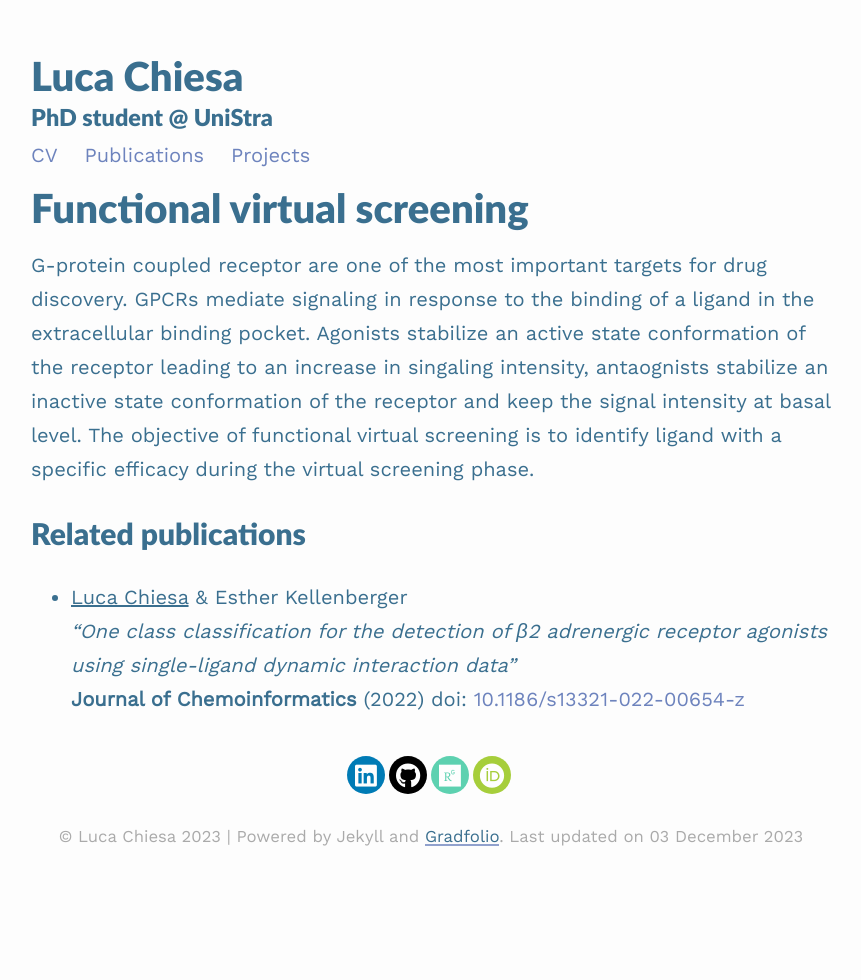
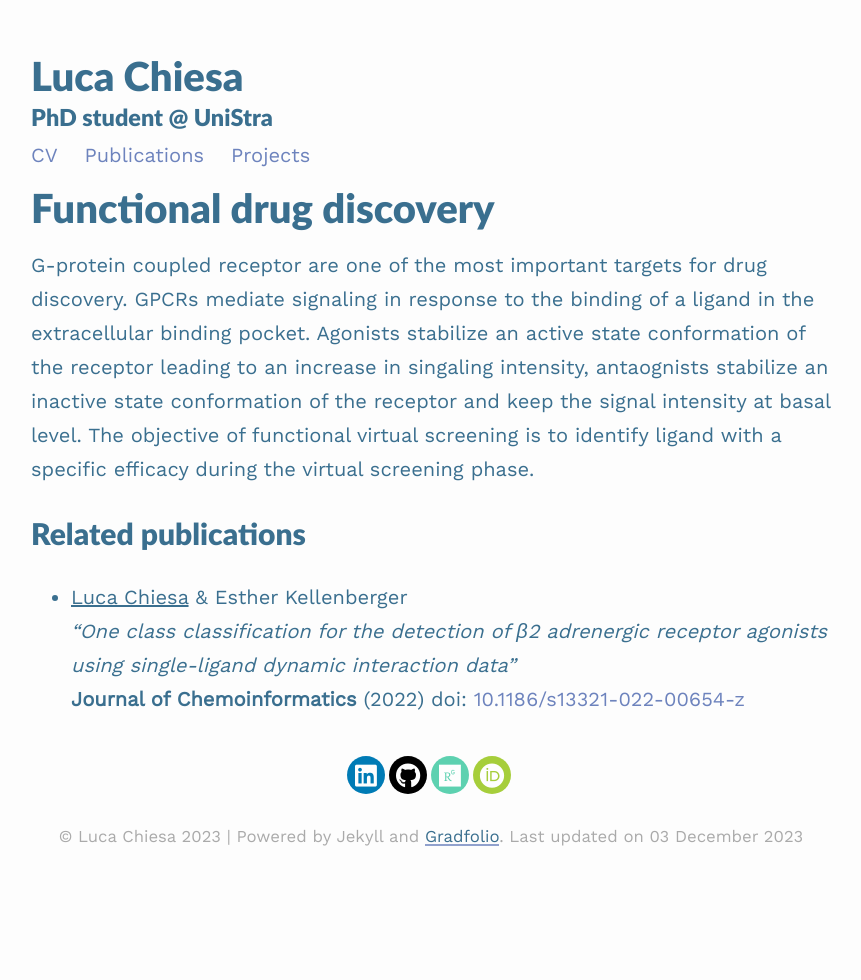
Before and after one commit to LucaChiesa/LucaChiesa.github.io, a Jekyll site: the page built from _projects/functional_vs.md, in a window 1280 px wide. Shown: the whole page, without its empty margins (209-1070 px from the left). Built offline with Jekyll 4.4.1, drawn with Linux system fonts in a browser that asks for light colours; nearby versions of some CDN libraries.

Commit message:
Update functional_vs.md title

```diff
--- a/_projects/functional_vs.md
+++ b/_projects/functional_vs.md
@@ -1,6 +1,6 @@
 ---
 layout: project
-title: Functional virtual screening
+title: Functional drug discovery
 description: Developing methods for functional virtual screening targeting GPCRs
 ---
 
```
